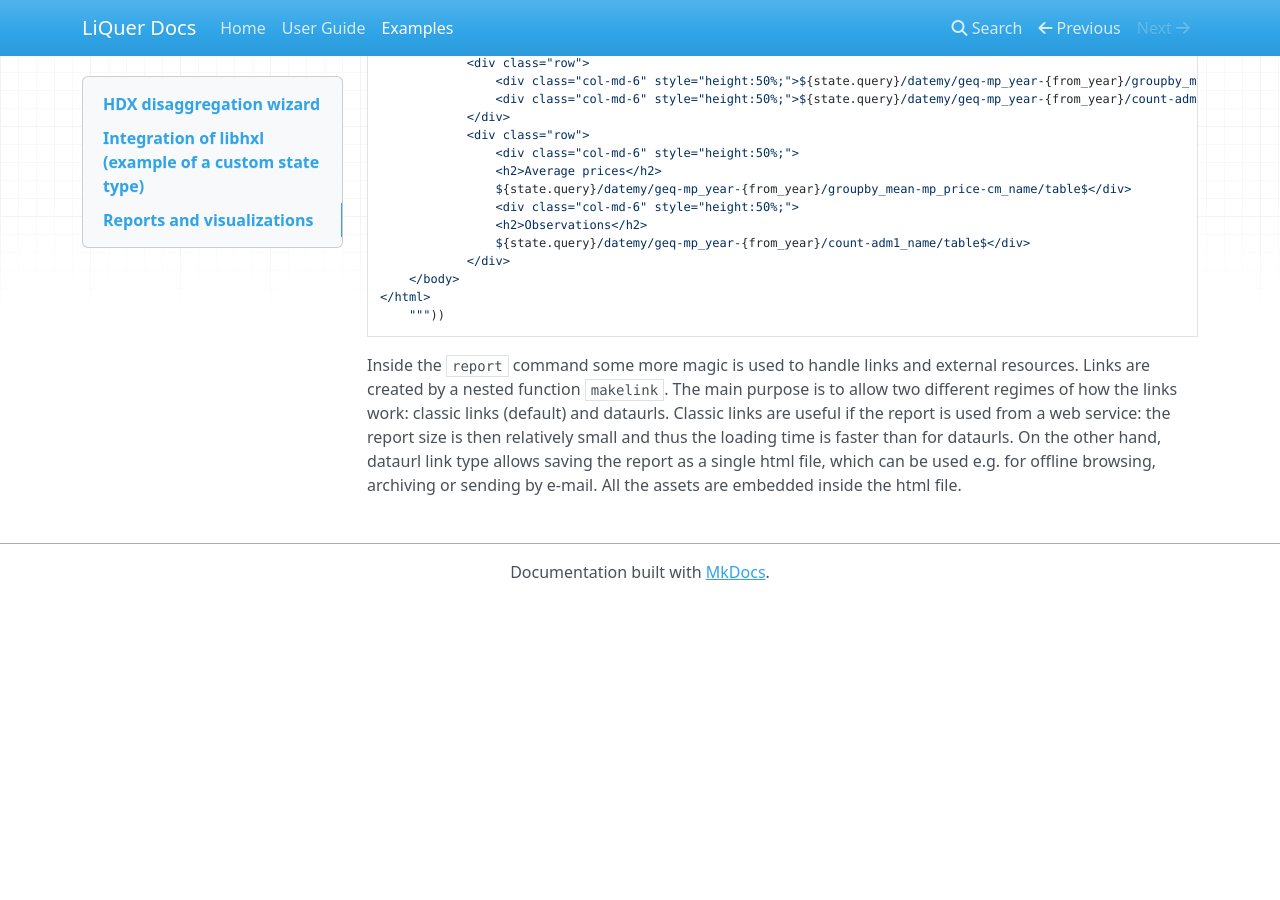
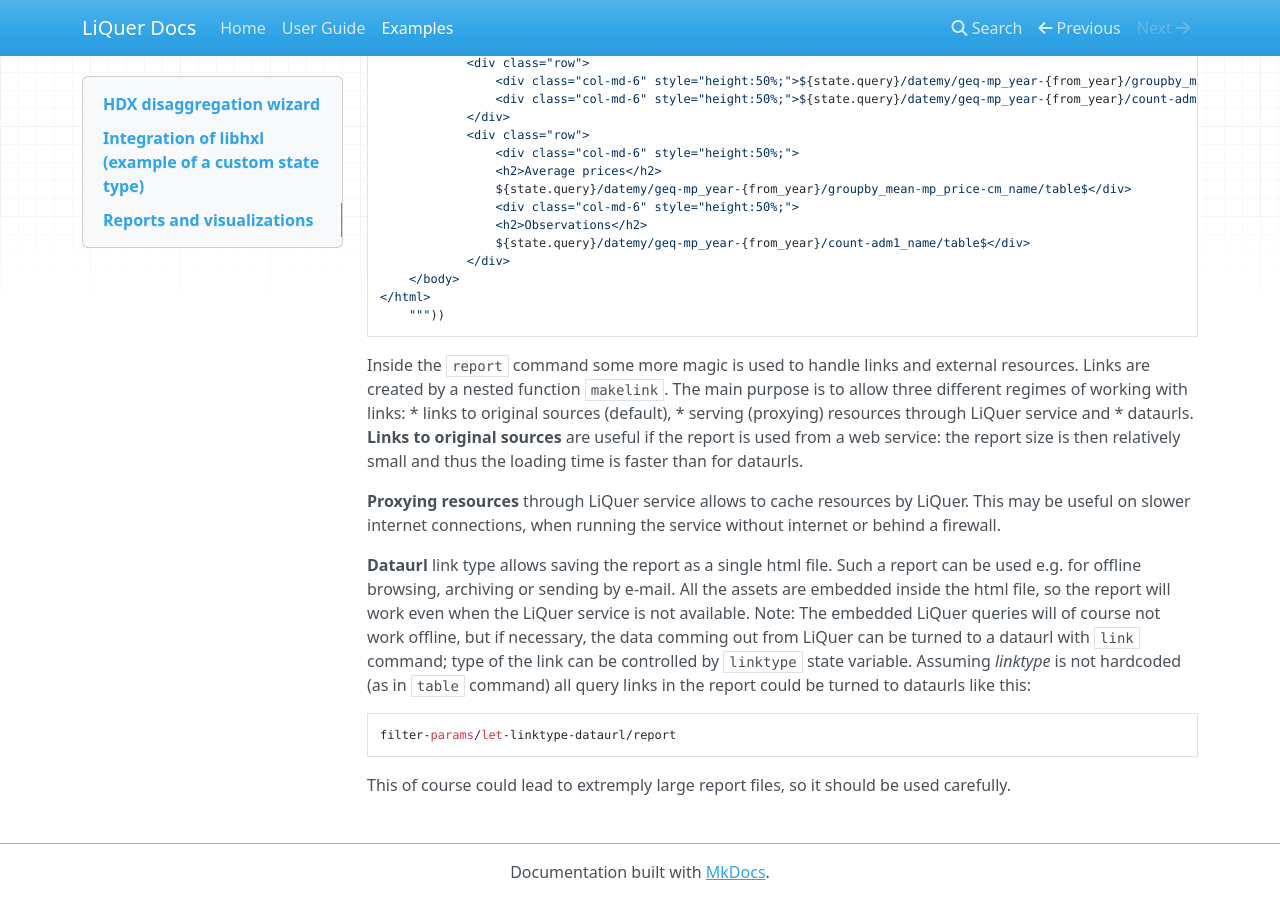
Before and after one commit to orest-d/liquer, an MkDocs documentation site: the page built from docs/examples.md, in a window 1280 px wide and 900 px high, scrolled down 5303 px. Built offline with MkDocs 1.6.1, drawn with Linux system fonts in a browser that asks for light colours; nearby versions of some CDN libraries; before the commit the page ends 5903 px from its top, so only the background shows below that.

````diff
--- a/docs/examples.md
+++ b/docs/examples.md
@@ -299,9 +299,20 @@ def report(state, from_year=2017, linktype=None):
 ```
 
 Inside the ``report`` command some more magic is used to handle links and external resources.
-Links are created by a nested function ``makelink``. The main purpose is to allow two different regimes
-of how the links work: classic links (default) and dataurls.
-Classic links are useful if the report is used from a web service: the report size is then relatively small
-and thus the loading time is faster than for dataurls. On the other hand, dataurl link type
-allows saving the report as a single html file, which can be used e.g. for offline browsing, archiving or sending by e-mail.
-All the assets are embedded inside the html file.
+Links are created by a nested function ``makelink``. The main purpose is to allow three different regimes
+of working with links:
+* links to original sources (default),
+* serving (proxying) resources through LiQuer service and
+* dataurls.
+**Links to original sources** are useful if the report is used from a web service: the report size is then relatively small
+and thus the loading time is faster than for dataurls.
+
+**Proxying resources** through LiQuer service allows to cache resources by LiQuer. This may be useful on slower internet connections, when running the service without internet or behind a firewall.
+
+**Dataurl** link type allows saving the report as a single html file. Such a report can be used e.g. for offline browsing, archiving or sending by e-mail. All the assets are embedded inside the html file, so the report will work even when the LiQuer service
+is not available. Note: The embedded LiQuer queries will of course not work offline, but if necessary, the data comming out from LiQuer can be turned to a dataurl with ``link`` command; type of the link can be controlled by ``linktype`` state variable. Assuming
+*linktype* is not hardcoded (as in ``table`` command) all query links in the report could be turned to dataurls like this:
+```
+filter-params/let-linktype-dataurl/report
+```
+This of course could lead to extremply large report files, so it should be used carefully.
````
Also changed, not shown: setup.py (+5 -2 lines), 1 other file.
